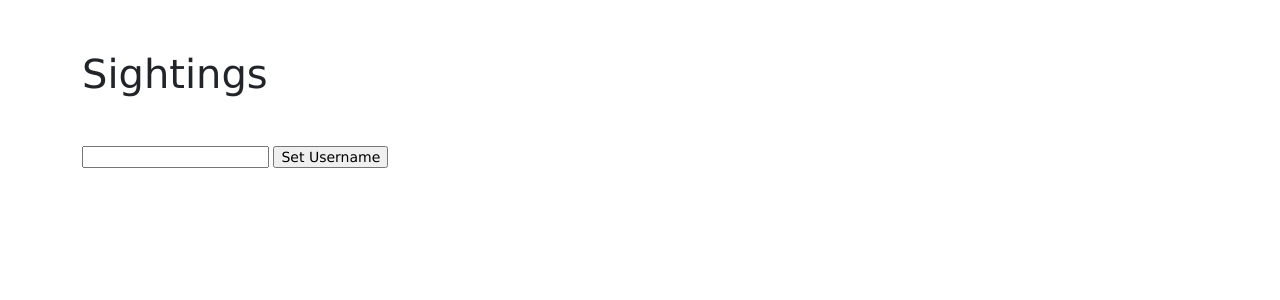
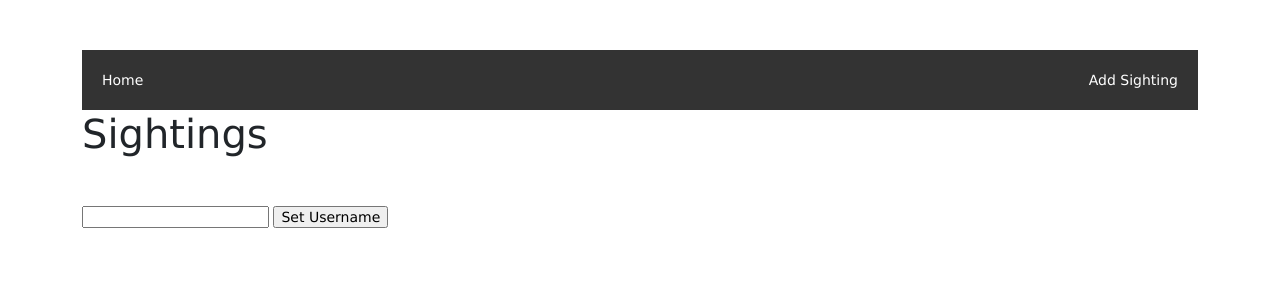
Before and after one commit to KOLA16/bird-watching-progressive-web-app, a Node server app: page / in a window 1280 px wide. Shown: the top 300 px of the page. Run offline with Node 20, Linux system fonts and the light colour scheme; data that the repository does not hold is empty; some libraries are stand-ins or nearby versions.

Commit message:
Allow user to update identification of a sighting he created.

```diff
--- a/controllers/sighting.js
+++ b/controllers/sighting.js
@@ -31,12 +31,25 @@
     }
 }
 
+// Handle Sighting identification UPDATE.
+exports.sighting_update_identification = async (req, res) => {
+    const sighting_id = req.body.sighting_id
+    const new_identification = req.body.new_identification
+
+    try {
+        await Sighting.findByIdAndUpdate( sighting_id, { identification: new_identification} ).exec()
+        res.redirect('/sighting?id=' + sighting_id)
+    } catch (err) {
+        console.log(err)
+    }
+}
+
 // Handle Sighting chat history UPDATE.
 exports.sighting_update_chat_history = async (chatDetails) => {
-    let sighting_id = chatDetails.sighting_id
-    let chat_username = chatDetails.chat_username
-    let chat_text = chatDetails.chat_text
-    let message = { chat_username: chat_username, chat_text: chat_text }
+    const sighting_id = chatDetails.sighting_id
+    const chat_username = chatDetails.chat_username
+    const chat_text = chatDetails.chat_text
+    const message = { chat_username: chat_username, chat_text: chat_text }
 
     try {
         await Sighting.findByIdAndUpdate( sighting_id,
@@ -51,7 +64,7 @@
 
 // Handle Sighting GET.
 exports.sighting_get = async (req, res) => {
-    const sighting_id = req.query.id
+    let sighting_id = req.query.id
 
     try {
         const selectedSighting = await Sighting.findById(sighting_id).exec()
@@ -70,7 +83,7 @@
                 identification: selectedSighting.identification,
                 description: selectedSighting.description,
                 image: img,
-                chatId: sighting_id,
+                sightingId: sighting_id,
                 messages: selectedSighting.chat_history
             })
     } catch (err) {
--- a/public/stylesheets/style.css
+++ b/public/stylesheets/style.css
@@ -1,3 +1,19 @@
+/* Style the navigation bar */
+.navbar {
+  overflow: hidden;
+  background-color: #333;
+}
+
+/* Style the links inside the navigation bar */
+.navbar a {
+  float: left;
+  display: block;
+  color: white;
+  text-align: center;
+  padding: 14px 20px;
+  text-decoration: none;
+}
+
 body {
   padding: 50px;
   font: 14px "Lucida Grande", Helvetica, Arial, sans-serif;
--- a/routes/index.js
+++ b/routes/index.js
@@ -39,4 +39,10 @@
   sighting.sighting_get(req, res)
 })
 
+/* UPDATE selected sighting. */
+router.post('/sighting', (req, res, next) => {
+  console.log(req.body)
+  sighting.sighting_update_identification(req, res)
+})
+
 module.exports = router
--- a/views/sightings.ejs
+++ b/views/sightings.ejs
@@ -18,6 +18,13 @@
 </head>
 
 <body class="container">
+
+    <!-- Navigation bar -->
+    <div class="navbar">
+        <a href="/">Home</a>
+        <a href="/add">Add Sighting</a>
+    </div>
+
     <h1 class="mb-5">
         <%= title %>
     </h1>
```
Also changed, not shown: public/javascripts/sighting.js (+17 -4 lines), views/add.ejs (+7 -1 lines), views/sighting.ejs (+26 -5 lines).
